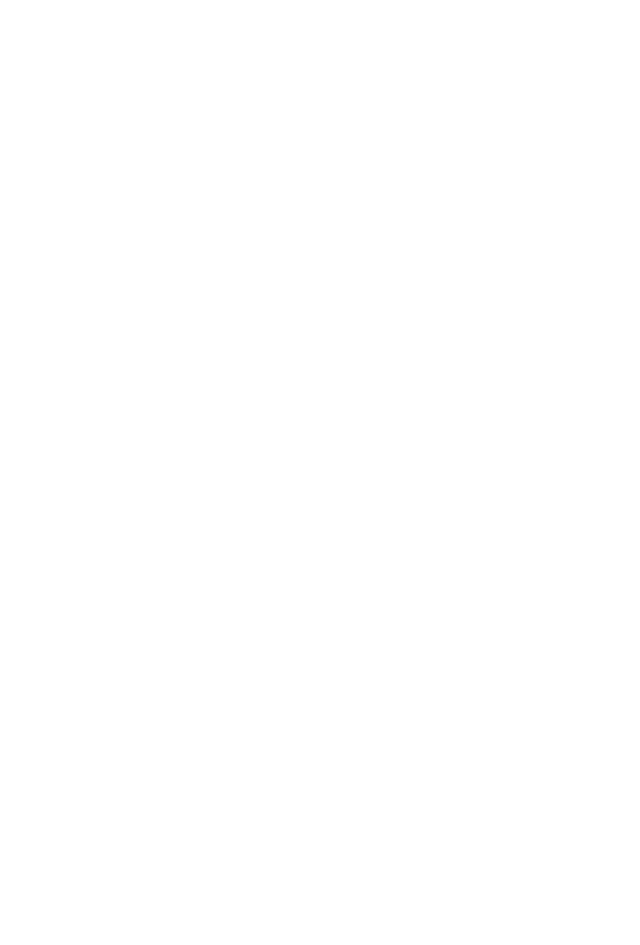
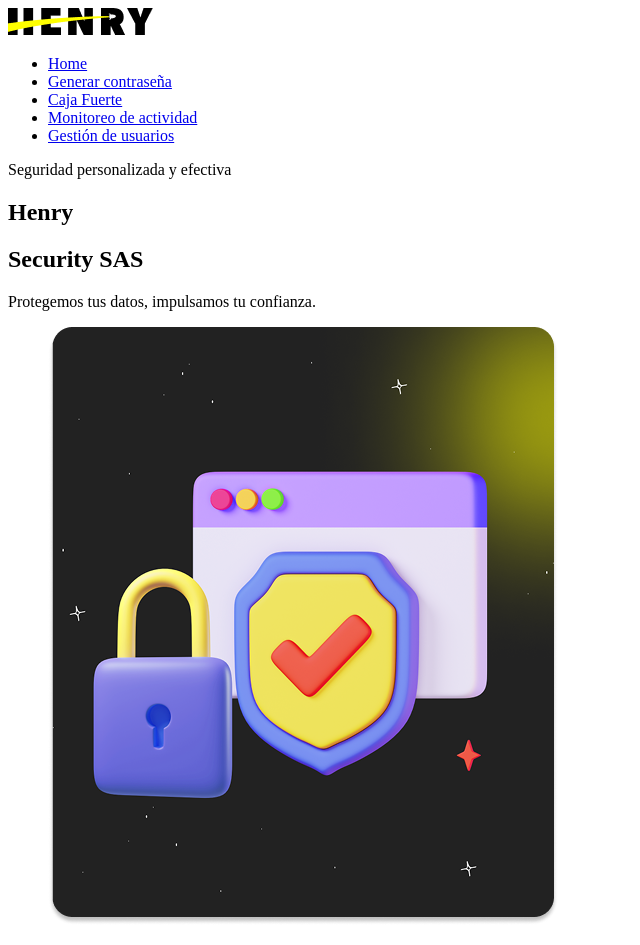
Before and after one commit to hectorlabra/PM0-HectorLabra, a plain HTML site: page 01.HTML&CSS/index.html in a window 1280 px wide. Shown: the whole page, without its empty margins (0-640 px from the left). Before the commit the page ends 800 px from the top, so only its background shows below. Drawn offline with Linux system fonts and the light colour scheme.

Commit message:
Implementación de estructura HTML semántica para Henry Security SAS conforme al diseño

```diff
--- a/01.HTML&CSS/index.html
+++ b/01.HTML&CSS/index.html
@@ -1,11 +1,57 @@
 <!DOCTYPE html>
 <html lang="es">
-<head>
-    <meta charset="UTF-8">
-    <meta name="viewport" content="width=device-width, initial-scale=1.0">
-    <title>Document</title>
-</head>
-<body>
+  <head>
+    <meta charset="UTF-8" />
+    <meta name="viewport" content="width=device-width, initial-scale=1.0" />
+    <title>Henry Security SAS | Protegemos tus datos</title>
+    <meta
+      name="description"
+      content="Servicio de seguridad personalizada y efectiva para protección de datos"
+    />
+  </head>
+  <body>
+    <header>
+      <a href="../build/html/index.html">
+        <img src="./assets/HEN-Logo.png" alt="Logo Henry Security" />
+      </a>
 
-</body>
+      <nav>
+        <ul>
+          <li><a href="../build/html/index.html">Home</a></li>
+          <li>
+            <a href="../build/html/generarContrasena.html"
+              >Generar contraseña</a
+            >
+          </li>
+          <li><a href="../build/html/cajaFuerte.html">Caja Fuerte</a></li>
+          <li>
+            <a href="../build/html/monitoreoActividad.html"
+              >Monitoreo de actividad</a
+            >
+          </li>
+          <li>
+            <a href="../build/html/gestionUsuarios.html">Gestión de usuarios</a>
+          </li>
+        </ul>
+      </nav>
+    </header>
+
+    <main>
+      <section>
+        <p>Seguridad personalizada y efectiva</p>
+
+        <h1>Henry</h1>
+        <h2>Security SAS</h2>
+
+        <p>Protegemos tus datos, impulsamos tu confianza.</p>
+
+        <figure>
+          <img
+            src="./assets/Escritorio edit_pared clean 1.png"
+            alt="Ilustración de seguridad digital con candado, escudo y navegador"
+          />
+        </figure>
+      </section>
+    </main>
+  </body>
 </html>
```
